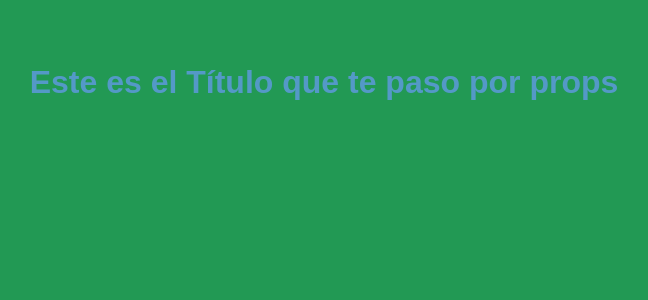
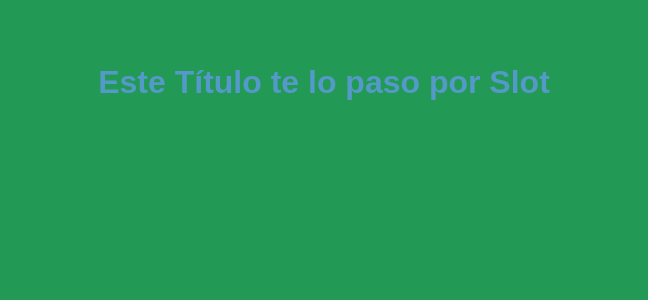
Before and after one commit to Antonio-Moya-Calvo/Ejercicio-vue2, a Vue app: page / in a window 1280 px wide. Shown: the top 300 px of the page, without its empty margins (316-964 px from the left). Built offline with nearby package versions, Linux system fonts and the light colour scheme.

Commit message:
Ejercicio 4 Vue, <slot>

```diff
--- a/src/App.vue
+++ b/src/App.vue
@@ -1,7 +1,6 @@
 <script lang="ts" setup>
 import TheTitle from '@/components/TheTitle.vue'
-const propTitle = "Este es el Título que te paso por props"
 </script>
 <template>
-    <TheTitle :propTitle></TheTitle>
+    <TheTitle>Este Título te lo paso por Slot</TheTitle>
 </template>
--- a/src/components/TheTitle.vue
+++ b/src/components/TheTitle.vue
@@ -1,8 +1,6 @@
-<script lang="ts" setup>
-        const props = defineProps(['propTitle'])
-</script>
+
 <template>
-    <h2 class="titulo">{{ props.propTitle }}</h2>
+    <h2 class="titulo"><slot></slot></h2>
 </template>
 
 <style lang="scss" scoped>
```
